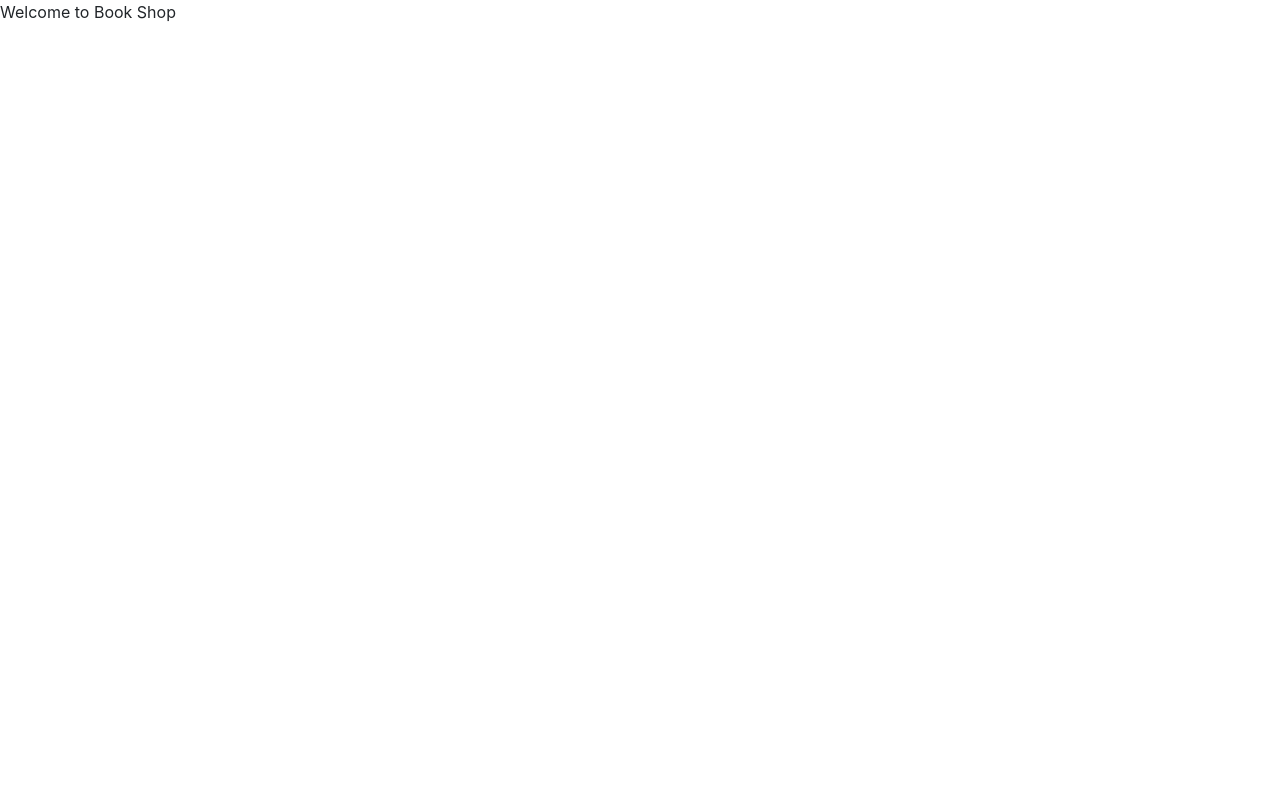
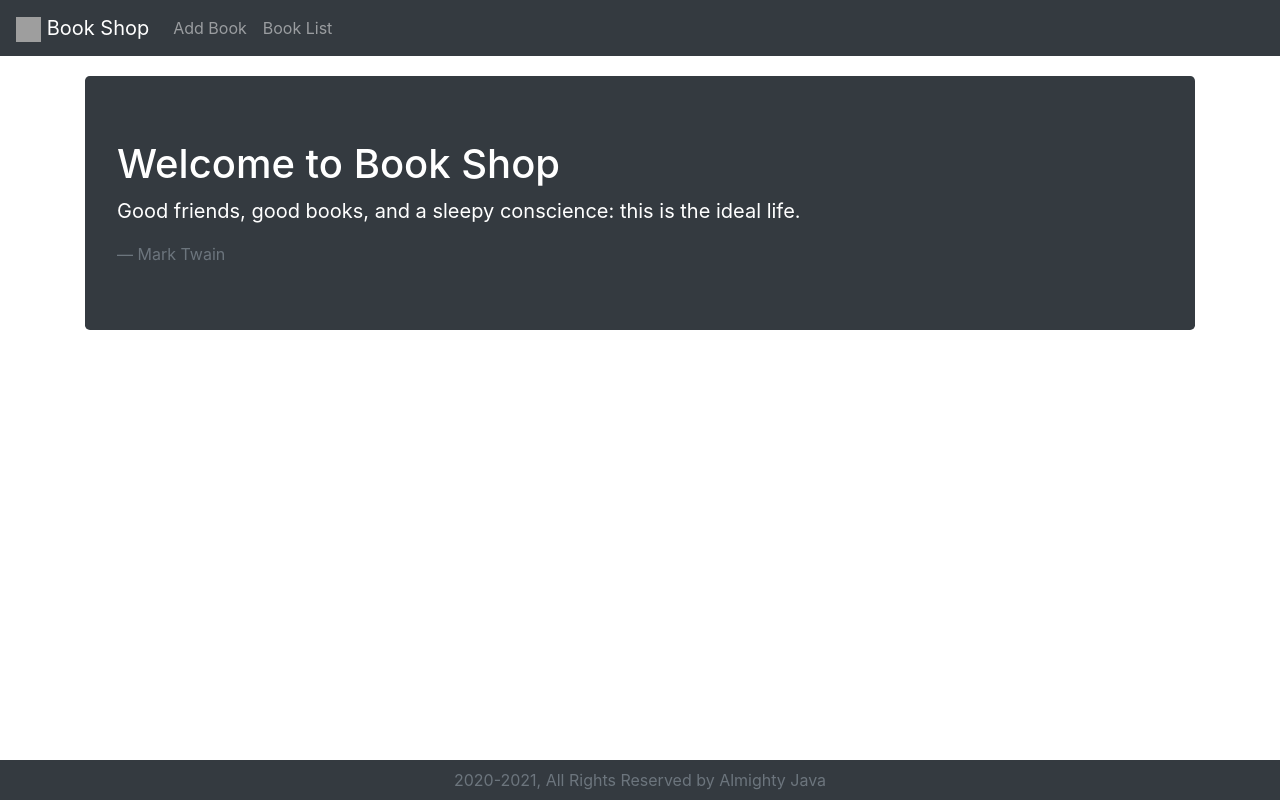
Before and after one commit to sarika296/Book-Rest_API-with-ReactJS, a React (Create React App) app in the folder src/main/reactjs/: page / in a window 1280 px wide. Built offline with nearby package versions, Linux system fonts and the light colour scheme; grey boxes are pictures that could not be loaded.

Commit message:
added footer, welcome, navabar and route code

```diff
--- a/src/main/reactjs/package.json
+++ b/src/main/reactjs/package.json
@@ -7,6 +7,7 @@
     "react": "^16.10.1",
     "react-bootstrap": "^1.0.0-beta.12",
     "react-dom": "^16.10.1",
+    "react-router-dom": "^5.2.0",
     "react-scripts": "3.1.2"
   },
   "scripts": {
--- a/src/main/reactjs/src/App.js
+++ b/src/main/reactjs/src/App.js
@@ -1,13 +1,34 @@
 import React from 'react';
+import {Container, Row, Col} from 'react-bootstrap';
+import {BrowserRouter as Router, Switch, Route} from 'react-router-dom';
+
+import NavigationBar from './components/NavigationBar';
+import Welcome from './components/Welcome';
+import Book from './components/Book';
+import BookList from './components/BookList';
+import Footer from './components/Footer';
 
 function App() {
-  return (
-    <div className="App">
-      <p>
-        Welcome to Book Shop
-      </p>
-    </div>
-  );
+    const marginTop = {
+        marginTop:"20px"
+    };
+
+    return (
+        <Router>
+            <NavigationBar/>
+            <Container>
+                <Row>
+                    <Col lg={12} style={marginTop}>
+                        <Switch>
+                            <Route path="/" exact component={Welcome}/>
+                            <Route path="/add" exact component={Book}/>
+                            <Route path="/list" exact component={BookList}/>
+                        </Switch>
+                    </Col>
+                </Row>
+            </Container>
+            <Footer/>
+        </Router>
+    );
 }
-
-export default App;
+export default App
--- /dev/null
+++ b/src/main/reactjs/src/components/Book.js
@@ -0,0 +1,9 @@
+import React from 'react';
+
+class Book extends React.Component {
+    render() {
+        return (<div className="text-white">Add Book</div>);
+    }
+}
+
+export default Book;
--- /dev/null
+++ b/src/main/reactjs/src/components/BookList.js
@@ -0,0 +1,7 @@
+import React from 'react';
+
+export default class BookList extends React.Component {
+    render() {
+        return (<div className="text-white">Book List</div>);
+    }
+}
--- /dev/null
+++ b/src/main/reactjs/src/components/Footer.js
@@ -0,0 +1,21 @@
+import React from 'react';
+
+import {Navbar, Container, Col} from 'react-bootstrap';
+
+class Footer extends React.Component {
+    render() {
+        let fullYear = new Date().getFullYear();
+
+        return (
+            <Navbar fixed="bottom" bg="dark" variant="dark">
+                <Container>
+                    <Col lg={12} className="text-center text-muted">
+                        <div>{fullYear}-{fullYear+1}, All Rights Reserved by Almighty Java</div>
+                    </Col>
+                </Container>
+            </Navbar>
+        );
+    }
+}
+
+export default Footer;
--- /dev/null
+++ b/src/main/reactjs/src/components/NavigationBar.js
@@ -0,0 +1,22 @@
+import React from 'react';
+
+import {Navbar, Nav} from 'react-bootstrap';
+import {Link} from 'react-router-dom';
+
+class NavigationBar extends React.Component {
+    render() {
+        return (
+            <Navbar bg="dark" variant="dark">
+                <Link to={""} className="navbar-brand">
+                    <img src="https://upload.wikimedia.org/wikipedia/commons/b/ba/Book_icon_1.png" width="25" height="25" alt="brand"/> Book Shop
+                </Link>
+                <Nav className="mr-auto">
+                    <Link to={"add"} className="nav-link">Add Book</Link>
+                    <Link to={"list"} className="nav-link">Book List</Link>
+                </Nav>
+            </Navbar>
+        );
+    }
+}
+
+export default NavigationBar;
--- /dev/null
+++ b/src/main/reactjs/src/components/Welcome.js
@@ -0,0 +1,23 @@
+import React from 'react';
+
+import {Jumbotron} from 'react-bootstrap';
+
+class Welcome extends React.Component {
+    render() {
+        return (
+            <Jumbotron className="bg-dark text-white">
+                <h1>Welcome to Book Shop</h1>
+                <blockquote className="blockquote mb-0">
+                    <p>
+                        Good friends, good books, and a sleepy conscience: this is the ideal life.
+                    </p>
+                    <footer className="blockquote-footer">
+                        Mark Twain
+                    </footer>
+                </blockquote>
+            </Jumbotron>
+        );
+    }
+}
+
+export default Welcome;
```
Also changed, not shown: 1 other file (tests, documents, lock files or other folders).
